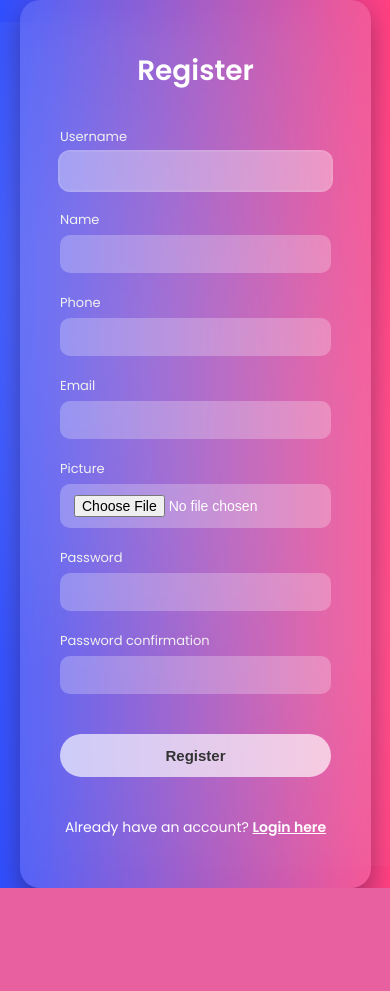
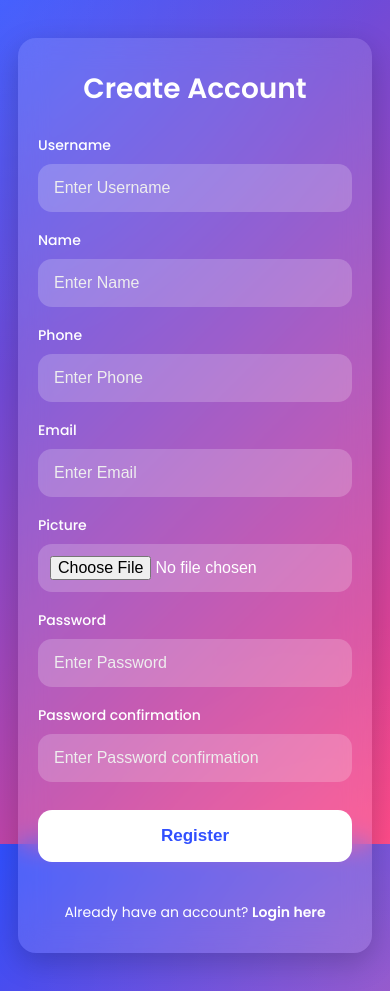
Before and after one commit to SayyedSufiyan/RealChat, a Django app: page /register/ in a window 390 px wide. Before the commit the page ends 888 px from the top, so only its background shows below. Run offline with Django 5.2, Linux system fonts and the light colour scheme.

Commit message:
improved responsive register page

```diff
--- a/chat/templates/registration/register.html
+++ b/chat/templates/registration/register.html
@@ -1,182 +1,451 @@
 {% load static %}
 <!DOCTYPE html>
 <html lang="en">
+
 <head>
+
+    <!-- Character Encoding -->
     <meta charset="UTF-8">
-  <title>Register</title>
+
+    <!-- Responsive Viewport -->
     <meta name="viewport" content="width=device-width, initial-scale=1.0">
+
+    <title>Responsive Register Page</title>
+
     <style>
-    @import url('https://fonts.googleapis.com/css2?family=Poppins:wght@400;600&display=swap');
 
-    * {
-      box-sizing: border-box;
-      margin: 0;
-      padding: 0;
+        /* =========================
+           GOOGLE FONT
+        ========================== */
+        @import url('https://fonts.googleapis.com/css2?family=Poppins:wght@400;500;600&display=swap');
+
+        /* =========================
+           RESET CSS
+        ========================== */
+        *{
+            margin:0;
+            padding:0;
+            box-sizing:border-box;
         }
 
-    body {
-      font-family: 'Poppins', sans-serif;
-      min-height: 100vh;
-      background: linear-gradient(to right, #304ffe, #ff4081);
-      display: flex;
-      justify-content: center;
-      align-items: center;
-      overflow: hidden;
+        html{
+            height:100%;
         }
 
-    body::before {
-      content: "";
-      position: absolute;
-      width: 100%;
-      height: 100%;
-      background-image:
-        radial-gradient(circle at 25% 30%, rgba(255, 255, 255, 0.1) 10%, transparent 60%),
-        radial-gradient(circle at 75% 70%, rgba(255, 255, 255, 0.08) 10%, transparent 60%);
-      z-index: 0;
+        /* =========================
+           BODY
+        ========================== */
+        body{
+
+            font-family:'Poppins', sans-serif;
+
+            min-height:100vh;
+
+            display:flex;
+
+            justify-content:center;
+
+            align-items:center;
+
+            padding:25px;
+
+            background:linear-gradient(135deg,#304ffe,#ff4081);
+
+            position:relative;
+
+            overflow-y:auto;
+
+            -webkit-text-size-adjust:100%;
         }
 
-    .register-container {
-      position: relative;
-      z-index: 1;
-      width: 90%;
-      max-width: 700px;
-      background: rgba(255, 255, 255, 0.12);
-      padding: 50px 40px;
-      border-radius: 20px;
-      backdrop-filter: blur(15px);
-      box-shadow: 0 12px 25px rgba(0, 0, 0, 0.3);
-      color: white;
-      animation: fadeIn 0.6s ease;
+        /* =========================
+           BACKGROUND EFFECT
+        ========================== */
+        body::before{
+
+            content:"";
+
+            position:absolute;
+
+            inset:0;
+
+            background-image:
+            radial-gradient(circle at top left,
+            rgba(255,255,255,0.10),
+            transparent 35%),
+
+            radial-gradient(circle at bottom right,
+            rgba(255,255,255,0.10),
+            transparent 35%);
+
+            z-index:0;
         }
 
-    @keyframes fadeIn {
-      from { opacity: 0; transform: scale(0.95); }
-      to { opacity: 1; transform: scale(1); }
+        /* =========================
+           REGISTER CONTAINER
+        ========================== */
+        .register-container{
+
+            position:relative;
+
+            z-index:1;
+
+            width:100%;
+
+            max-width:720px;
+
+            margin:40px 0;
+
+            padding:45px 35px;
+
+            border-radius:24px;
+
+            background:rgba(255,255,255,0.12);
+
+            backdrop-filter:blur(14px);
+
+            box-shadow:
+            0 10px 30px rgba(0,0,0,0.2);
+
+            color:white;
+
+            animation:fadeIn 0.5s ease;
         }
 
-    h2 {
-      text-align: center;
-      font-size: 28px;
-      font-weight: 600;
-      margin-bottom: 35px;
+        /* =========================
+           FADE ANIMATION
+        ========================== */
+        @keyframes fadeIn{
+
+            from{
+                opacity:0;
+                transform:translateY(10px);
             }
 
-    form {
-      display: grid;
-      grid-template-columns: 1fr 1fr;
-      gap: 20px 25px;
+            to{
+                opacity:1;
+                transform:translateY(0);
+            }
         }
 
-    .full-width {
-      grid-column: 1 / -1;
+        /* =========================
+           HEADING
+        ========================== */
+        .register-container h2{
+
+            text-align:center;
+
+            font-size:2rem;
+
+            margin-bottom:35px;
+
+            font-weight:600;
         }
 
-    label {
-      display: block;
-      font-size: 13px;
-      margin-bottom: 5px;
-      color: #f1f1f1;
+        /* =========================
+           FORM GRID
+        ========================== */
+        form{
+
+            display:grid;
+
+            grid-template-columns:1fr 1fr;
+
+            gap:22px;
         }
 
+        /* Full Width Field */
+        .full-width{
+
+            grid-column:1 / -1;
+        }
+
+        /* =========================
+           LABEL
+        ========================== */
+        label{
+
+            display:block;
+
+            margin-bottom:8px;
+
+            font-size:14px;
+
+            font-weight:500;
+        }
+
+        /* =========================
+           INPUTS
+        ========================== */
         input[type="text"],
         input[type="password"],
         input[type="email"],
-    input[type="file"] {
-      width: 100%;
-      padding: 11px 14px;
-      border: none;
-      border-radius: 10px;
-      background: rgba(255, 255, 255, 0.25);
-      color: #fff;
-      font-size: 14px;
-      transition: background 0.3s ease, box-shadow 0.3s ease;
+        input[type="file"]{
+
+            width:100%;
+
+            padding:15px 16px;
+
+            border:none;
+
+            outline:none;
+
+            border-radius:14px;
+
+            background:rgba(255,255,255,0.20);
+
+            color:white;
+
+            font-size:16px;
+
+            transition:0.3s ease;
         }
 
-    input:focus {
-      outline: none;
-      background: rgba(255, 255, 255, 0.35);
-      box-shadow: 0 0 0 2px rgba(255,255,255,0.4);
+        /* Placeholder */
+        input::placeholder{
+
+            color:#eee;
         }
 
-    input::placeholder {
-      color: #ddd;
+        /* Focus Effect */
+        input:focus{
+
+            background:rgba(255,255,255,0.28);
+
+            box-shadow:
+            0 0 0 3px rgba(255,255,255,0.12);
         }
 
-    .errorlist {
-      color: #ffb3b3;
-      font-size: 13px;
-      margin-top: 5px;
+        /* =========================
+           FILE INPUT FIX
+        ========================== */
+        input[type="file"]{
+
+            padding:12px;
+
+            cursor:pointer;
         }
 
-    button {
-      grid-column: 1 / -1;
-      padding: 13px;
-      background-color: #ffffffaa;
-      color: #333;
-      border: none;
-      border-radius: 30px;
-      font-size: 15px;
-      font-weight: 600;
-      cursor: pointer;
-      transition: background 0.3s ease, transform 0.2s ease;
-      margin-top: 10px;
+        /* =========================
+           ERROR MESSAGE
+        ========================== */
+        .errorlist{
+
+            margin-top:6px;
+
+            color:#ffd0d0;
+
+            font-size:13px;
         }
 
-    button:hover {
-      background: #fff;
-      transform: translateY(-2px);
+        /* =========================
+           BUTTON
+        ========================== */
+        button{
+
+            grid-column:1 / -1;
+
+            width:100%;
+
+            padding:16px;
+
+            margin-top:10px;
+
+            border:none;
+
+            border-radius:14px;
+
+            background:white;
+
+            color:#304ffe;
+
+            font-size:16px;
+
+            font-weight:600;
+
+            cursor:pointer;
+
+            transition:0.3s ease;
         }
 
-    .login-link {
-      text-align: center;
-      grid-column: 1 / -1;
-      font-size: 14px;
-      margin-top: 20px;
+        /* Hover */
+        button:hover{
+
+            transform:translateY(-2px);
+
+            background:#f2f2f2;
         }
 
-    .login-link a {
-      color: #ffffff;
-      font-weight: bold;
-      text-decoration: underline;
+        /* =========================
+           LOGIN LINK
+        ========================== */
+        .login-link{
+
+            grid-column:1 / -1;
+
+            text-align:center;
+
+            margin-top:22px;
+
+            font-size:15px;
         }
 
-    .login-link a:hover {
-      color: #ddd;
+        .login-link a{
+
+            color:white;
+
+            font-weight:bold;
+
+            text-decoration:none;
         }
 
-    @media (max-width: 600px) {
-      form {
-        grid-template-columns: 1fr;
+        .login-link a:hover{
+
+            text-decoration:underline;
         }
 
-      button {
-        margin-top: 20px;
+        /* =========================
+           TABLET RESPONSIVE
+        ========================== */
+        @media screen and (max-width:768px){
+
+            .register-container{
+
+                padding:35px 25px;
+            }
+
+            form{
+
+                gap:18px;
             }
         }
+
+        /* =========================
+           MOBILE RESPONSIVE
+        ========================== */
+        @media screen and (max-width:600px){
+
+            body{
+
+                align-items:flex-start;
+
+                padding:18px;
+            }
+
+            .register-container{
+
+                width:100%;
+
+                max-width:100%;
+
+                margin:20px 0;
+
+                padding:30px 20px;
+
+                border-radius:18px;
+            }
+
+            .register-container h2{
+
+                font-size:28px;
+
+                margin-bottom:25px;
+            }
+
+            form{
+
+                grid-template-columns:1fr;
+
+                gap:18px;
+            }
+
+            input{
+
+                padding:16px;
+
+                font-size:16px;
+            }
+
+            button{
+
+                padding:16px;
+
+                font-size:17px;
+            }
+
+            .login-link{
+
+                font-size:14px;
+            }
+        }
+
     </style>
+
 </head>
+
 <body>
 
+    <!-- =========================
+         REGISTER CARD
+    ========================== -->
     <div class="register-container">
-    <h2>Register</h2>
-    <form method="post" enctype="multipart/form-data">
+
+        <h2>Create Account</h2>
+
+        <!-- Register Form -->
+        <form method="POST" enctype="multipart/form-data">
+
             {% csrf_token %}
+
             {% for field in form %}
+
                 <div class="{% if field.field.widget.input_type == 'file' %}full-width{% endif %}">
-          <label for="{{ field.id_for_label }}">{{ field.label }}</label>
-          {{ field }}
+
+                    <!-- Label -->
+                    <label for="{{ field.id_for_label }}">
+                        {{ field.label }}
+                    </label>
+
+                    <!-- Custom Input -->
+                    <input
+                        type="{{ field.field.widget.input_type }}"
+                        name="{{ field.name }}"
+                        id="{{ field.id_for_label }}"
+                        placeholder="Enter {{ field.label }}"
+                        {% if field.field.required %}required{% endif %}
+                    >
+
+                    <!-- Error Messages -->
                     {% for error in field.errors %}
-            <div class="errorlist">{{ error }}</div>
-          {% endfor %}
+
+                        <div class="errorlist">
+                            {{ error }}
                         </div>
+
                     {% endfor %}
 
-      <button type="submit">Register</button>
+                </div>
 
+            {% endfor %}
+
+            <!-- Register Button -->
+            <button type="submit">
+                Register
+            </button>
+
+            <!-- Login Link -->
             <div class="login-link">
-        Already have an account? <a href="{% url 'login' %}">Login here</a>
+
+                Already have an account?
+
+                <a href="{% url 'login' %}">
+                    Login here
+                </a>
+
             </div>
+
         </form>
+
     </div>
 
 </body>
```
Lines whose indentation alone changed are shown as unchanged.
